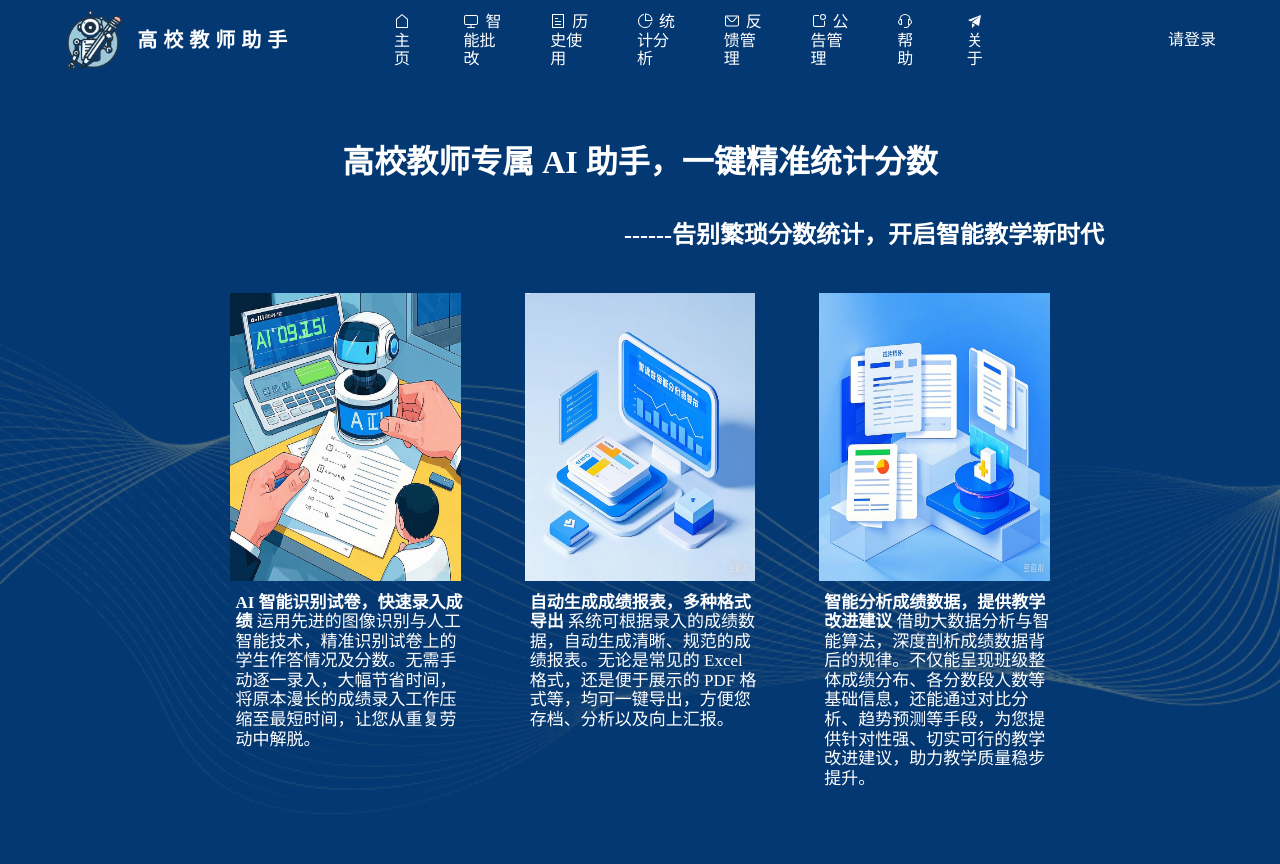
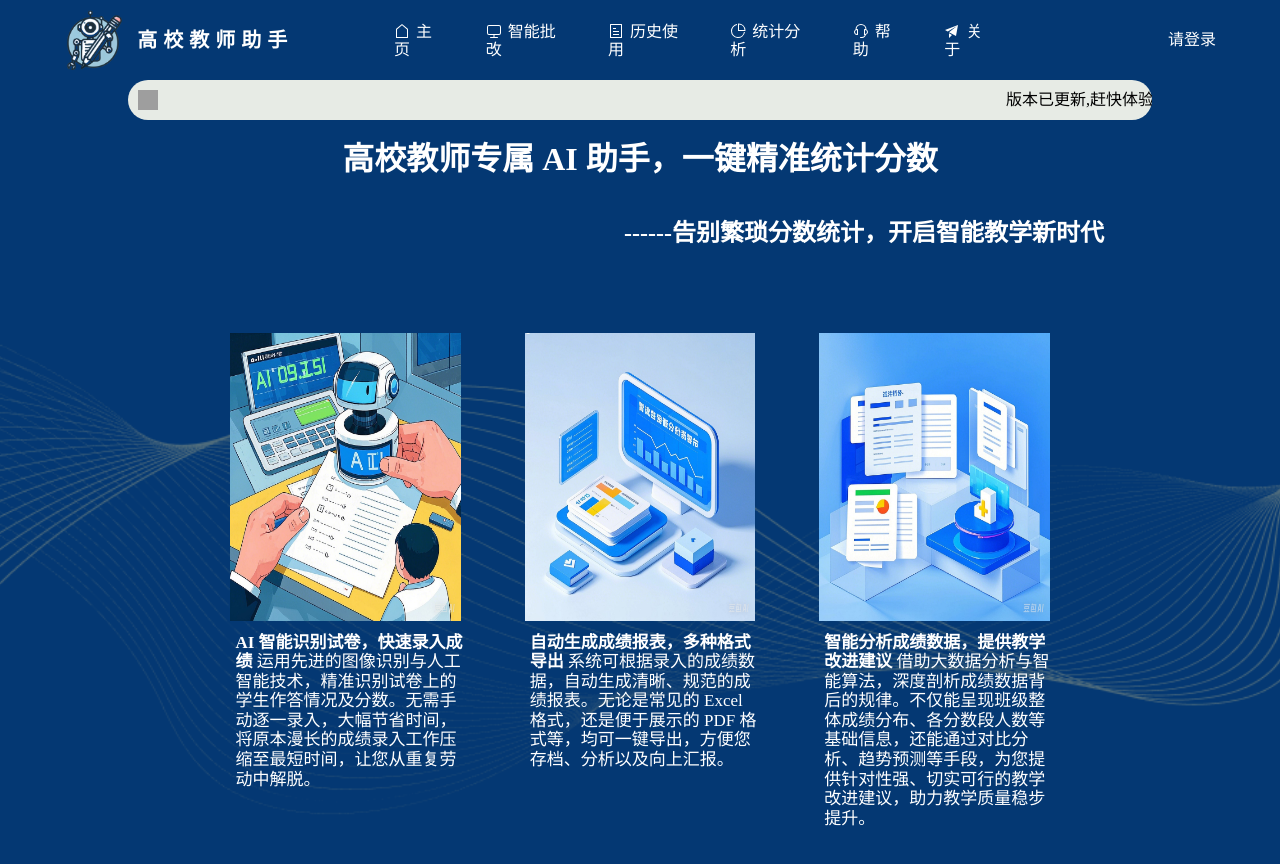
Before and after one commit to LinChunQ/graduation_design, a Vue app in the folder uga-vue/: page / in a window 1280 px wide. Shown: the top 864 px of the page. Built offline with nearby package versions, Linux system fonts and the light colour scheme; grey boxes are pictures that could not be loaded; what @kjgl77/datav-vue3 would draw is missing.

Commit message:
公告与反馈模块基本完成

```diff
--- a/uga-vue/src/components/Header.vue
+++ b/uga-vue/src/components/Header.vue
@@ -4,10 +4,12 @@ import { onMounted } from 'vue'
 import { useRouter } from 'vue-router'
 import useAuthStore from '../stores/useStoreAuth'
 import useUserStore from '../stores/useStoreUser'
+
 const router = useRouter()
 const authStore = useAuthStore()
 const userStore=useUserStore()
 const isLoggedIn=ref(false)
+const isAdmin=ref(false)
 const handleLogout = () => {
   ElMessageBox.confirm('确定要注销当前账号吗？', '注销确认', {
     confirmButtonText: '确定',
@@ -23,12 +25,22 @@ onMounted(()=>{
   if(authStore.token){
     userStore.getUserInfo({"role":authStore.role})
     isLoggedIn.value = true;
+    if(authStore.role=='0'){
+    isAdmin.value=true;
+  }else{
+    isAdmin.value=false;
+  }
   }
 })
 
 watch(()=>authStore.isLogin,(newVal)=>{
   isLoggedIn.value=newVal;
-  userStore.getUserInfo({"role":authStore.role})
+  if(authStore.role=='0'){
+    isAdmin.value=true;
+  }else{
+    isAdmin.value=false;
+  }
+ if(newVal) userStore.getUserInfo({"role":authStore.role})
 },{deep:true})
 
 </script>
@@ -60,11 +72,11 @@ watch(()=>authStore.isLogin,(newVal)=>{
           <el-icon><PieChart /></el-icon>
           <router-link to="/statistics">统计分析</router-link>
         </li>
-        <li class="nav-item">
+        <li class="nav-item" v-if="isAdmin">
           <el-icon><Message /></el-icon>
           <router-link to="/feedback">反馈管理</router-link>
         </li>
-        <li class="nav-item">
+        <li class="nav-item" v-if="isAdmin">
           <el-icon><Notification /></el-icon>
           <router-link to="/notice">公告管理</router-link>
         </li>
--- /dev/null
+++ b/uga-vue/src/components/notice/Notice.vue
@@ -0,0 +1,73 @@
+<template>
+    <div class="notic-bar">
+      <img :src="notic" class="notice-img" />
+      <div class="notice-bar-container">
+        <div class="notice-bar__wrap">
+          <div
+            v-for="(item, index) in list"
+            :key="index"
+            class="notice-bar__wrap_text"
+          >
+            {{ item }}
+          </div>
+        </div>
+      </div>
+    </div>
+  </template>
+
+  <script setup lang="ts">
+  import notic from "../../assets/icons/notice.png";
+  const list = [
+    "版本已更新,赶快体验新功能!",
+    "",
+    "智能审批功能已上线,赶快体验新功能!",
+    "",
+    "历史使用功能已上线,赶快体验新功能!",
+    "",
+    "大促销活动,点击链接查看详情!",
+  ];
+  </script>
+
+  <style lang="scss" scoped>
+  .notic-bar {
+    display: flex;
+    justify-content:center;
+    align-items:center;
+    height:100%;
+    width:80%;
+    background: #e7ebe5;
+    border-radius: 20px;
+  }
+  .notice-bar-container {
+    display: flex;
+    width: calc(100% - 30px);
+    height: 20px;
+    overflow: hidden;
+    margin-left: 5px;
+  }
+  .notice-img {
+    margin-left:10px;
+    width: 20px;
+    height: 20px;
+  }
+  .notice-bar__wrap {
+    margin-left: 10px;
+    display: flex;
+    animation: move 30s linear infinite;
+    line-height: 20px;
+    color: #000;
+
+    .notice-bar__wrap_text {
+      width: max-content;
+      min-width: 100px;
+    }
+  }
+  @keyframes move {
+    0% {
+      transform: translateX(100%);
+    }
+    100% {
+      transform: translateX(-100%);
+    }
+  }
+  </style>
--- a/uga-vue/src/stores/useStoreAuth.js
+++ b/uga-vue/src/stores/useStoreAuth.js
@@ -10,7 +10,9 @@ const useAuthStore = defineStore('useAuthStore', () => {
     })
     const isLogin=ref(false)
     const userStore=useUserStore()
-    const role=ref('1')
+    const role=computed(()=>{
+        return localStorage.getItem('role')
+    })
     const {userInfo} =userStore
 
 async function handleLogin(data){
@@ -26,8 +28,10 @@ function clearToken() {
   }
 function logout() {
       clearToken()
+      isLogin.value=false;
       userInfo.value={};
       localStorage.removeItem('userInfo')
+      localStorage.removeItem('role')
 }
 async function handleRegister(data){
         const res=await register(data)
--- a/uga-vue/src/views/Help/Help.vue
+++ b/uga-vue/src/views/Help/Help.vue
@@ -1,10 +1,26 @@
 <script setup>
+const dialogFormVisible = ref(false)
+const formLabelWidth = '140px'
+const form = reactive({
+  name: '',
+  region: '',
+  date1: '',
+  date2: '',
+  delivery: false,
+  type: [],
+  resource: '',
+  desc: '',
+})
+
 </script>
 
 <template>
   <div class="container">
     <div class="header">
         <div class="title">使 用 指 南</div>
+        <div class="feedback" @click="dialogFormVisible = true">
+            <img src="../../assets/feedback.avif"/>
+        </div>
     </div>
     <div class="content">
         <div class="box">
@@ -34,6 +50,26 @@
     </div>
 
   </div>
+
+    <!-- 弹窗对话框 -->
+  <el-dialog v-model="dialogFormVisible" title="感谢您的反馈!" width="500">
+    <el-form :model="form">
+        <el-form-item>
+            亲爱的用户朋友， 感谢您使用高校教师助手！为了共创更好的平台，我们期待您宝贵的意见和建议：
+        </el-form-item>
+        <el-form-item label="">
+            <el-input v-model="form.desc" type="textarea" :rows="6" />
+        </el-form-item>
+    </el-form>
+    <template #footer>
+      <div class="dialog-footer">
+        <el-button @click="dialogFormVisible = false">取消</el-button>
+        <el-button type="primary" @click="dialogFormVisible = false">
+          提交
+        </el-button>
+      </div>
+    </template>
+  </el-dialog>
 </template>
 
 <style scoped lang="scss">
@@ -48,18 +84,34 @@
   background-repeat: no-repeat;  /* 防止背景重复 */
 }
 .header{
+    display: flex;
+    justify-content:flex-end;
+    align-items:center;
     width:100vw;
     padding:20px;
     height: 10vh;
     margin-top: 30px;
-    //border:1px solid rgb(255, 255, 255);
     .title{
         margin-top:80px;
         font-size: 48px;
+        margin-right:25%;
         font-weight: bold;
         color: rgb(255, 255, 255);
         gap:20px;
         text-align: center;
+    }
+    .feedback{
+        width:70px;
+        height:80px;
+        margin-top:8%;
+        margin-right:15%;
+        img{
+            width:70px;
+            height:80px;
+        }
+        &:active {
+        transform: scale(0.95); // 点击时缩小
+    }
     }
 }
 .content{
--- a/uga-vue/src/views/Home/HomePage.vue
+++ b/uga-vue/src/views/Home/HomePage.vue
@@ -1,6 +1,11 @@
+<script setup>
+import Notice from '../../components/notice/Notice.vue'
+</script>
 <template>
   <div class="Container">
-
+      <div class="notice">
+       <Notice/>
+      </div>
       <div class="title">
         <h1 class="t1">高校教师专属 AI 助手，一键精准统计分数</h1>
         <h2 class="t2">------告别繁琐分数统计，开启智能教学新时代</h2>
@@ -38,10 +43,6 @@
   </div>
 </template>
 
-<script setup>
-
-</script>
-
 <style scoped lang="scss">
 .Container{
   width: 100%;
@@ -51,6 +52,12 @@
   background-position: center;  /* 背景居中 */
   background-repeat: no-repeat;  /* 防止背景重复 */
 }
+.notice{
+  display:flex;
+  justify-content:center;
+  height:5%;
+  width:100%;
+}
 .title{
   display:flex;
   flex-direction:column;
@@ -59,10 +66,6 @@
   width:100%;
   //border:1px solid #fff;
   color:#fff;
-
-  .t1{
-    margin-top:5%;
-  }
   .t2{
     margin-left:35%;
   }
--- a/uga-vue/src/views/Login.vue
+++ b/uga-vue/src/views/Login.vue
@@ -5,10 +5,10 @@ import  useAuthStore  from '../stores/useStoreAuth'
 const router = useRouter()
 const authStore = useAuthStore()
 const {handleLogin,isLogin}=authStore
-const role = ref('1')
+const Role = ref('1')
 // 表单数据
 const loginForm = reactive({
-  role:role.value,
+  role:Role.value,
   username: '',
   password: ''
 })
@@ -36,7 +36,8 @@ const login = async () => {
       return
   }
   try {
-      await handleLogin({ username: loginForm.username, password: loginForm.password ,role:role.value})
+      localStorage.setItem('role',Role.value);
+      await handleLogin({ username: loginForm.username, password: loginForm.password ,role:Role.value})
       // 跳转到主页
       router.push('/')
   } catch (error) {
@@ -56,9 +57,7 @@ onMounted(() => {
   validateInput()
 })
 
-watch(role,(newVal)=>{
-  authStore.role=newVal
-})
+
 
 </script>
 
@@ -86,9 +85,9 @@ watch(role,(newVal)=>{
                   <i class="arrow-icon"></i>
               </button>
               <div class="form-footer">
-                <el-radio-group v-model="role">
-                  <el-radio value="0">管理员</el-radio>
-                  <el-radio value="1">普通用户</el-radio>
+                <el-radio-group v-model="Role">
+                  <el-radio :value="'0'">管理员</el-radio>
+                  <el-radio :value="'1'">普通用户</el-radio>
                 </el-radio-group>
                 <div class="reg">
                   <span>还没有账号？</span>
--- a/uga-vue/src/views/User/UserInfo.vue
+++ b/uga-vue/src/views/User/UserInfo.vue
@@ -19,6 +19,10 @@ const form = reactive({
   submit_count:''
 })
 
+const role=reactive({
+  '0':'管理员',
+  '1':'普通用户'
+})
 
 //个人信息表单规则
 const rules = reactive({
@@ -139,6 +143,9 @@ watch(userStore.courseList,(newVal)=>{
           size="default"
           status-icon
       >
+      <el-form-item label="用户类型" prop="name">
+          <el-input v-model="role[authStore.role]"  disabled/>
+        </el-form-item>
         <el-form-item label="姓名" prop="name">
           <el-input v-model="ruleForm.nickname" />
         </el-form-item>
@@ -154,7 +161,7 @@ watch(userStore.courseList,(newVal)=>{
         <el-form-item label="学校" prop="school">
           <el-input v-model="ruleForm.school" />
         </el-form-item>
-        <el-form-item label="专业" prop="profession">
+        <el-form-item label="专业" prop="profession" v-show="authStore.role==1">
           <el-input v-model="ruleForm.profession" />
         </el-form-item>
         <el-form-item label="手机" prop="phone">
@@ -166,8 +173,8 @@ watch(userStore.courseList,(newVal)=>{
         <el-form-item label="地址" prop="address">
           <el-input v-model="ruleForm.address" />
         </el-form-item>
-        <el-form-item label="个人简介:">
-          <el-input v-model="ruleForm.desc" type="textarea" size="large" :rows="4"/>
+        <el-form-item label="个人简介:" v-show="authStore.role==1">
+          <el-input v-model="ruleForm.desc" type="textarea" size="large" :rows="4" />
         </el-form-item>
         <el-form-item class="bnt" >
           <el-button type="primary" @click="submitForm(ruleFormRef)">
@@ -180,7 +187,7 @@ watch(userStore.courseList,(newVal)=>{
 
 
      <!-- 侧边栏展示课程 -->
-     <div class="user-course">
+     <div class="user-course" v-show="authStore.role==1">
       <el-table
         :data="filterTableData"
         style="width: 100%"
```
Also changed, not shown: uga-vue/src/views/Notice/Notice.vue (+48 -1 lines), uga-vue/src/assets/feedback.avif (added), 1 other file (tests, documents, lock files or other folders).
